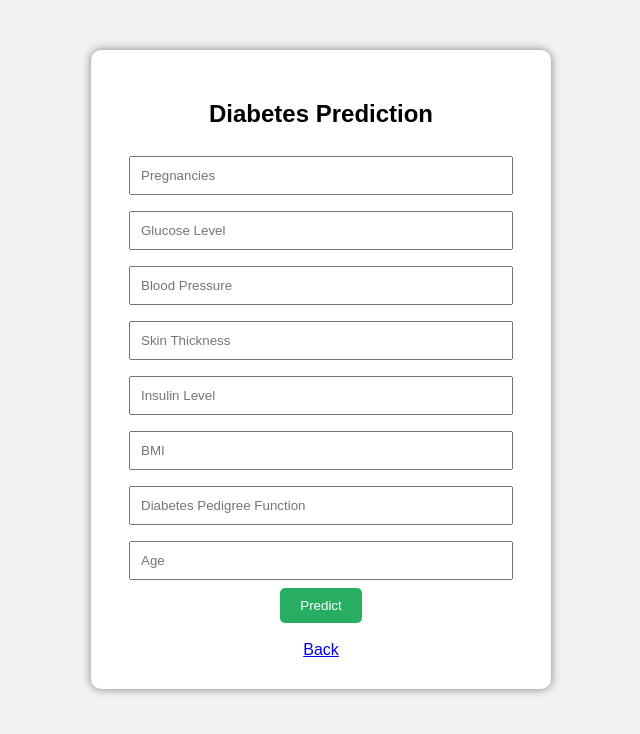
After one commit to Mahesh054321/ai-healthcare-diagnostics, a Flask app: template src/templates/diabetes.html in a window 1280 px wide. The commit adds this page. Shown: the top 734 px of the page, without its empty margins (319-959 px from the left). Run offline with Flask 3, Linux system fonts and the light colour scheme; the template is opened without the code that fills it, so the values that code supplies are empty; parts of the project's set-up code (start-up, migrations or seed data) failed here and were passed over.

Commit message:
add diabetes prediction model

```diff
--- a/src/app.py
+++ b/src/app.py
@@ -0,0 +1,82 @@
+from flask import Flask, render_template, request
+import numpy as np
+import joblib
+
+app = Flask(__name__)
+
+# Load models
+diabetes_model = joblib.load("models/diabetes_model.pkl")
+diabetes_scaler = joblib.load("models/diabetes_scaler.pkl")
+
+heart_model = joblib.load("models/heart_model.pkl")
+heart_scaler = joblib.load("models/heart_scaler.pkl")
+
+
+# Home Page
+@app.route("/")
+def home():
+    return render_template("index.html")
+
+
+# Diabetes Prediction
+
+@app.route("/diabetes", methods=["GET","POST"])
+def diabetes():
+    if request.method == "POST":
+
+        features = [float(x) for x in request.form.values()]
+        features = np.array([features])
+
+        scaled = diabetes_scaler.transform(features)
+
+        prediction = diabetes_model.predict(scaled)
+
+        if prediction[0] == 1:
+            result = "Diabetes Detected"
+        else:
+            result = "No Diabetes"
+
+        return render_template("diabetes.html", prediction=result)
+
+    return render_template("diabetes.html")
+
+
+
+# Heart Prediction
+
+@app.route("/heart", methods=["GET","POST"])
+def heart():
+
+    if request.method == "POST":
+
+        data = request.form.to_dict()
+
+        # convert text to numbers
+        if data["sex"].lower() == "male":
+            data["sex"] = 1
+        else:
+            data["sex"] = 0
+
+        if data["exang"].lower() == "yes":
+            data["exang"] = 1
+        else:
+            data["exang"] = 0
+
+        features = [float(x) for x in data.values()]
+        features = np.array([features])
+
+        scaled = heart_scaler.transform(features)
+
+        prediction = heart_model.predict(scaled)
+
+        if prediction[0] == 1:
+            result = "Heart Disease Detected"
+        else:
+            result = "No Heart Disease"
+
+        return render_template("heart.html", prediction=result)
+
+    return render_template("heart.html")
+
+if __name__ == "__main__":
+    app.run(debug=True)
--- /dev/null
+++ b/src/templates/diabetes.html
@@ -0,0 +1,88 @@
+<!DOCTYPE html>
+<html>
+<head>
+<title>Diabetes Prediction</title>
+
+<style>
+
+body{
+font-family:Arial;
+background:#f2f2f2;
+text-align:center;
+}
+
+.container{
+background:white;
+width:400px;
+margin:auto;
+padding:30px;
+margin-top:50px;
+border-radius:10px;
+box-shadow:0px 0px 10px gray;
+}
+
+input{
+width:90%;
+padding:10px;
+margin:8px;
+}
+
+button{
+padding:10px 20px;
+background:#27ae60;
+color:white;
+border:none;
+border-radius:5px;
+}
+
+.result{
+margin-top:20px;
+font-size:20px;
+color:red;
+}
+
+</style>
+
+</head>
+
+<body>
+
+<div class="container">
+
+<h2>Diabetes Prediction</h2>
+
+<form method="POST">
+
+<input type="text" name="pregnancies" placeholder="Pregnancies" required>
+
+<input type="text" name="glucose" placeholder="Glucose Level" required>
+
+<input type="text" name="bloodpressure" placeholder="Blood Pressure" required>
+
+<input type="text" name="skinthickness" placeholder="Skin Thickness" required>
+
+<input type="text" name="insulin" placeholder="Insulin Level" required>
+
+<input type="text" name="bmi" placeholder="BMI" required>
+
+<input type="text" name="dpf" placeholder="Diabetes Pedigree Function" required>
+
+<input type="text" name="age" placeholder="Age" required>
+
+<button type="submit">Predict</button>
+
+</form>
+
+{% if prediction %}
+<div class="result">
+{{prediction}}
+</div>
+{% endif %}
+
+<br>
+<a href="/">Back</a>
+
+</div>
+
+</body>
+</html>
```
Also changed, not shown: src/templates/heart.html (added, +106 -0 lines), src/templates/index.html (+33 -58 lines), 4 other files.
